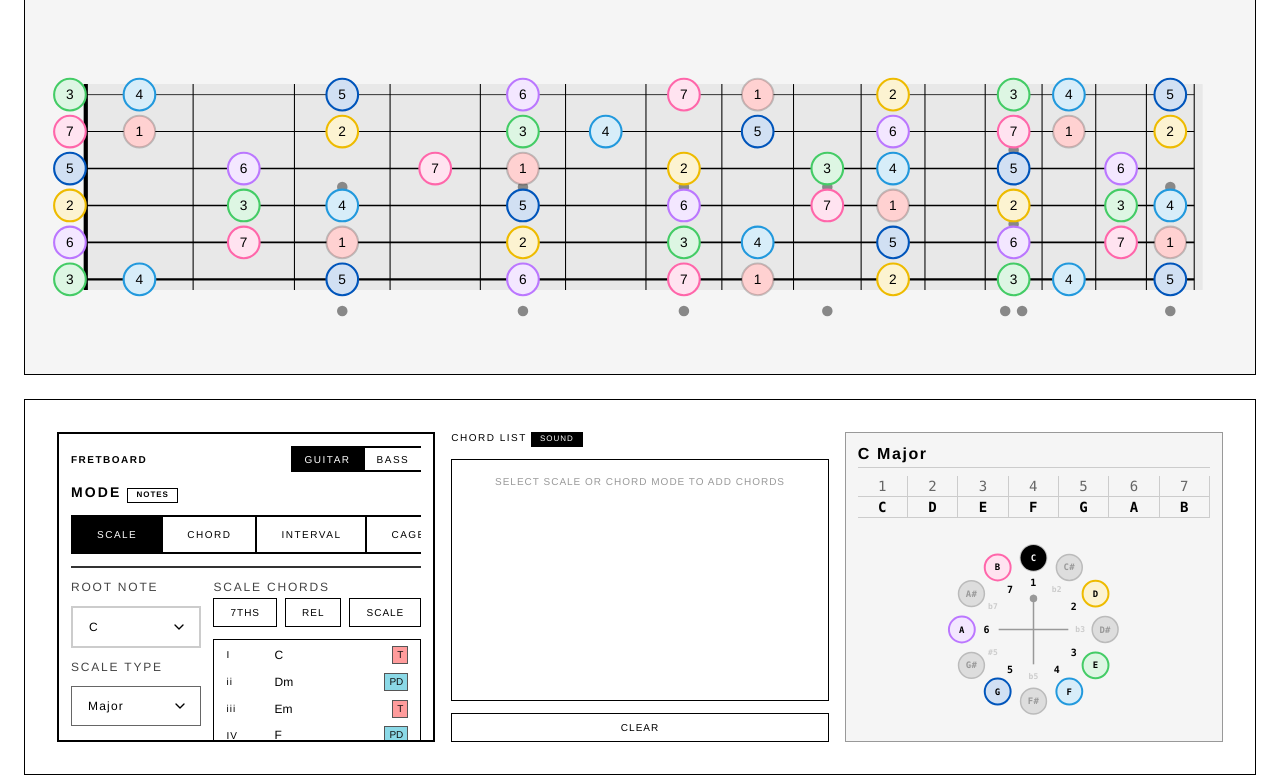
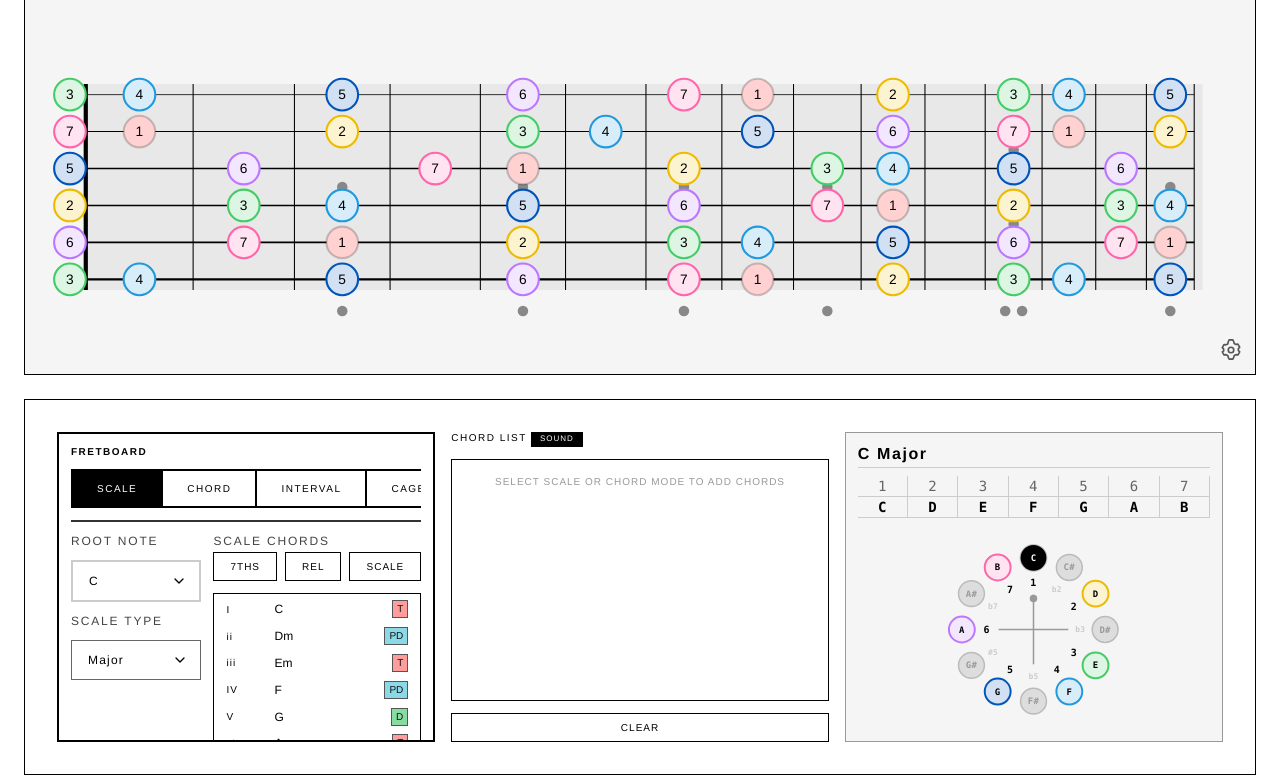
Before and after one commit to vladmog/fretboard, a Flask app: page / in a window 1280 px wide. Shown: the part 25-800 px from the top of the page. Run offline with Flask 3, Linux system fonts and the light colour scheme; some libraries are stand-ins or nearby versions.

Commit message:
Move display settings into fretboard popover and improve mobile layout

```diff
--- /dev/null
+++ b/static/css/settings.css
@@ -0,0 +1,21 @@
+/* Global preferences stay out of the mode controls. Native popover supplies
+   outside-click dismissal, Escape handling, and top-layer positioning. */
+.mode-panel-title { grid-column: 1 / -1; margin-bottom: 0.75rem; font-size: 0.625rem; font-weight: 700; letter-spacing: 0.15em; text-transform: uppercase; }
+#fretboard-panel { position: relative; }
+.app-settings-button { position: absolute; anchor-name: --fretboard-settings; right: 0.5rem; bottom: 0.5rem; z-index: 50; width: 2rem; height: 2rem; display: grid; place-items: center; border: 0; border-radius: 0.25rem; background: transparent; color: #555; font-size: 1.125rem; cursor: pointer; }
+.app-settings-button:hover { color: #000; border-color: #000; }
+.app-settings-button:focus-visible, #app-settings button:focus-visible { outline: 2px solid #000; outline-offset: 3px; }
+#app-settings { position: fixed; inset: auto 0.75rem 3rem auto; margin: 0; width: min(17rem, calc(100vw - 1.5rem)); padding: 1rem; border: 1px solid #555; background: #fff; color: #111; box-shadow: 0 4px 20px #0002; }
+.settings-heading { display: flex; align-items: center; justify-content: space-between; gap: 1rem; }
+.settings-heading button { border: 0; background: transparent; color: inherit; font-size: 1.5rem; cursor: pointer; padding: 0.25rem; }
+.settings-label { margin: 0.75rem 0 0.5rem; font-size: 0.75rem; }
+#app-settings .radio-label { flex: 1; min-height: 2.5rem; }
+.settings-note-label { display: flex; align-items: center; gap: 0.5rem; margin-top: 1rem; font-size: 0.875rem; cursor: pointer; }
+.settings-note-label input { width: 1rem; height: 1rem; accent-color: #000; }
+.settings-hint { margin: 0.5rem 0 0; font-size: 0.75rem; color: #555; }
+
+@supports (position-anchor: --fretboard-settings) {
+    #app-settings { position-anchor: --fretboard-settings; inset: auto; right: anchor(right); bottom: anchor(top); margin-bottom: 0.5rem; }
+}
+
+#fretboard-panel .app-settings-button .settings-icon { width: 22px; height: 22px; flex: none; }
--- a/static/js/app/display.js
+++ b/static/js/app/display.js
@@ -648,6 +648,7 @@ export function updateInfoPanel(info) {
 
     if (titleEl) titleEl.textContent = info.title;
 
+
     if (!gridEl) return;
     gridEl.innerHTML = '';
 
--- a/static/js/app/rotation-toggle.js
+++ b/static/js/app/rotation-toggle.js
@@ -24,7 +24,8 @@ function rotateMarkerText(angle) {
 /**
  * Toggle rotation between 0 and 90 degrees
  */
-function toggleRotation() {
+function toggleRotation(event) {
+    if (event?.target.closest('button')) return;
     if (['f.chord', 'f.scale'].includes(state.mode)) return;
     currentRotation = currentRotation === 0 ? 90 : 0;
     rotateMarkerText(currentRotation);
--- a/static/js/app/triad-shapes.js
+++ b/static/js/app/triad-shapes.js
@@ -86,7 +86,9 @@ export function renderTriadControls(chord, refresh) {
         nav.appendChild(button);
     }
     filters.append(nav, element('p', `${index + 1} / ${shapes.length} · ${guide.inversions[shape.inversion]}`, 'triad-caption'));
-    const preview = element('div', null, 'triad-preview');
+    const preview = element('details', null, 'triad-preview');
+    preview.open = !window.matchMedia('(pointer: coarse) and (max-width: 1100px)').matches;
+    preview.appendChild(element('summary', 'Shape diagram'));
     preview.append(diagram(shape, chord), element('p', `Bass ${chord.noteSpelling[shape.bass.noteIndex]} · Strings ${shape.strings} · Frets ${shape.positions.map(p => p.fret).join('–')}`, 'triad-caption'));
     preview.title = 'Red: root; green: third; blue: fifth. High string at top; fret numbers above; 0 is open.';
     panel.appendChild(preview);
--- a/static/js/main.js
+++ b/static/js/main.js
@@ -34,11 +34,13 @@ function init() {
     const container = document.getElementById('fretboard-panel');
     const rebuildFretboard = () => {
         if (!container) return;
+        const settingsButton = document.querySelector('.app-settings-button');
         container.innerHTML = '';
         state.fretboard = createFretboard(container, {
             tuning: getInstrumentTuning(),
             frets: 15
         });
+        if (settingsButton) container.appendChild(settingsButton);
         if (isFindMode(state.mode)) {
             registerFindClickHandler();
         }
--- a/templates/index.html
+++ b/templates/index.html
@@ -14,6 +14,7 @@
     <link rel="stylesheet" href="{{ url_for('static', filename='css/games.css') }}">
     <link rel="stylesheet" href="{{ url_for('static', filename='css/dev-panel.css') }}">
     <link rel="stylesheet" href="{{ url_for('static', filename='css/learning.css') }}?v=1">
+    <link rel="stylesheet" href="{{ url_for('static', filename='css/settings.css') }}">
 </head>
 <body>
     <div class="app-container">
@@ -23,26 +24,7 @@
             <div class="controls-scroll-area">
             <!-- Mode Section: groups mode toggle with dependent controls -->
             <div class="mode-section">
-                <div class="instrument-selector">
-                    <span>Fretboard</span>
-                    <div class="radio-group instrument-toggle" aria-label="Fretboard instrument">
-                        <label class="radio-label checked">
-                            <input type="radio" name="instrument" value="guitar" checked>
-                            Guitar
-                        </label>
-                        <label class="radio-label">
-                            <input type="radio" name="instrument" value="bass">
-                            Bass
-                        </label>
-                    </div>
-                </div>
-                <label class="mode-header">
-                    Mode
-                    <span class="toggle-label" id="notenames-toggle-label">
-                        <input type="checkbox" id="notenames-toggle">
-                        <span class="toggle-text">Notes</span>
-                    </span>
-                </label>
+                <div class="mode-panel-title">Fretboard</div>
                 <div class="mode-toggle">
                     <div class="radio-group">
                         <label class="radio-label">
@@ -332,5 +314,21 @@
 
     <script src="https://cdn.jsdelivr.net/npm/tone/build/Tone.js"></script>
     <script type="module" src="{{ url_for('static', filename='js/main.js') }}"></script>
+    <button class="app-settings-button" type="button" popovertarget="app-settings" aria-label="Settings" title="Settings"><svg class="settings-icon" viewBox="0 0 24 24" width="22" height="22" aria-hidden="true" fill="none" stroke="currentColor" stroke-width="1.8" stroke-linecap="round" stroke-linejoin="round"><path d="m9 3 1-2h4l1 2 .5 2 2 .9 2-.4 2 3.5-1.5 1.5v2l1.5 1.5-2 3.5-2-.4-2 .9-.5 2-1 2h-4l-1-2-.5-2-2-.9-2 .4-2-3.5L4 13v-2L2.5 9.5l2-3.5 2 .4 2-.9Z"/><circle cx="12" cy="12" r="3"/></svg></button>
+    <div id="app-settings" popover aria-labelledby="app-settings-title">
+        <div class="settings-heading">
+            <strong id="app-settings-title">Settings</strong>
+            <button type="button" popovertarget="app-settings" popovertargetaction="hide" aria-label="Close settings">&times;</button>
+        </div>
+        <p class="settings-label">Instrument</p>
+        <div class="radio-group instrument-toggle" aria-label="Fretboard instrument">
+            <label class="radio-label checked"><input type="radio" name="instrument" value="guitar" checked>Guitar</label>
+            <label class="radio-label"><input type="radio" name="instrument" value="bass">Bass</label>
+        </div>
+        <label class="settings-note-label" id="notenames-toggle-label">
+            <input type="checkbox" id="notenames-toggle"> Show note names
+        </label>
+        <p class="settings-hint">Off shows intervals (1, 3, 5).</p>
+    </div>
 </body>
 </html>
```
Also changed, not shown: index.html (+18 -20 lines), static/css/learning.css (+43 -2 lines).
